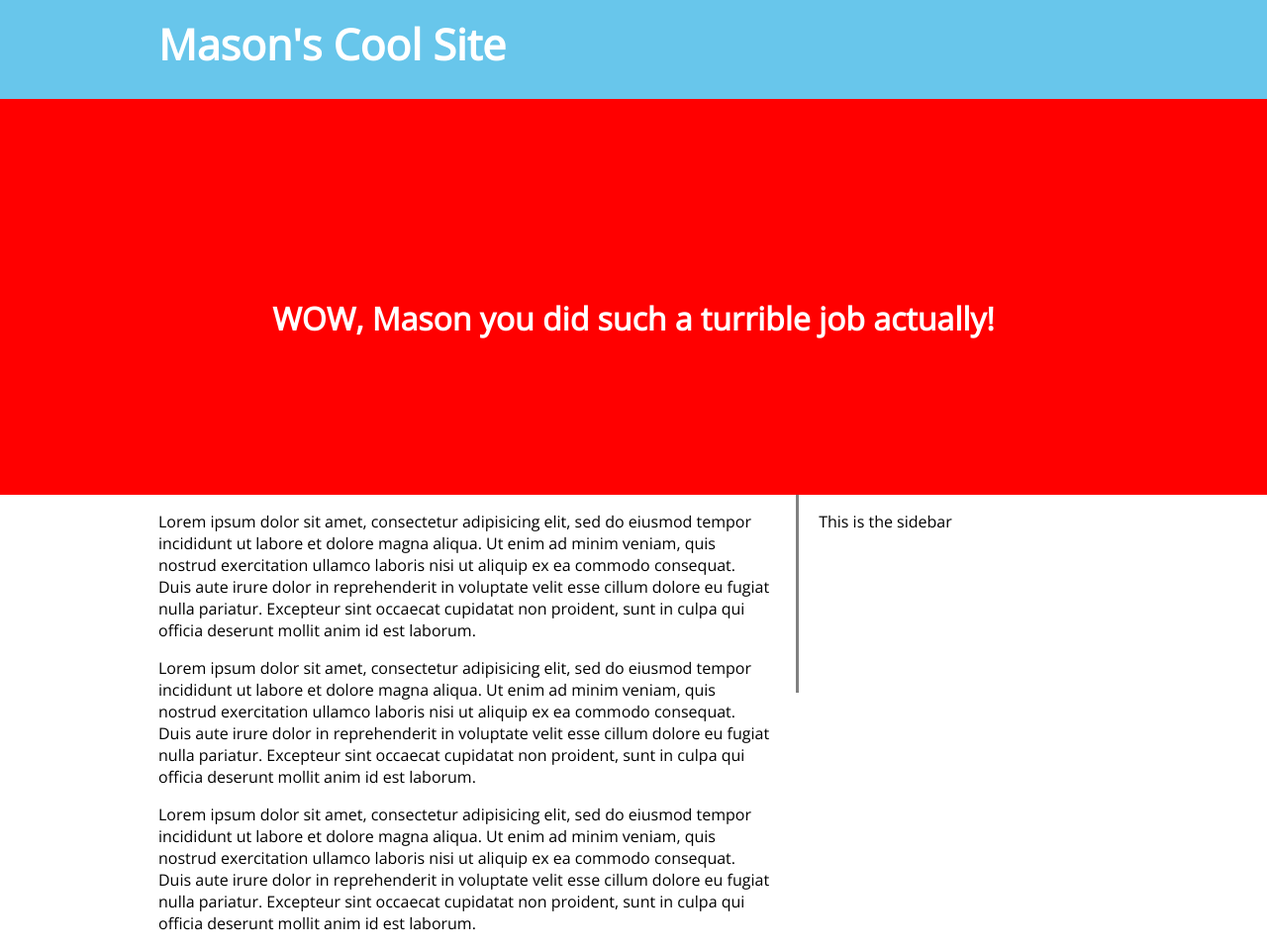
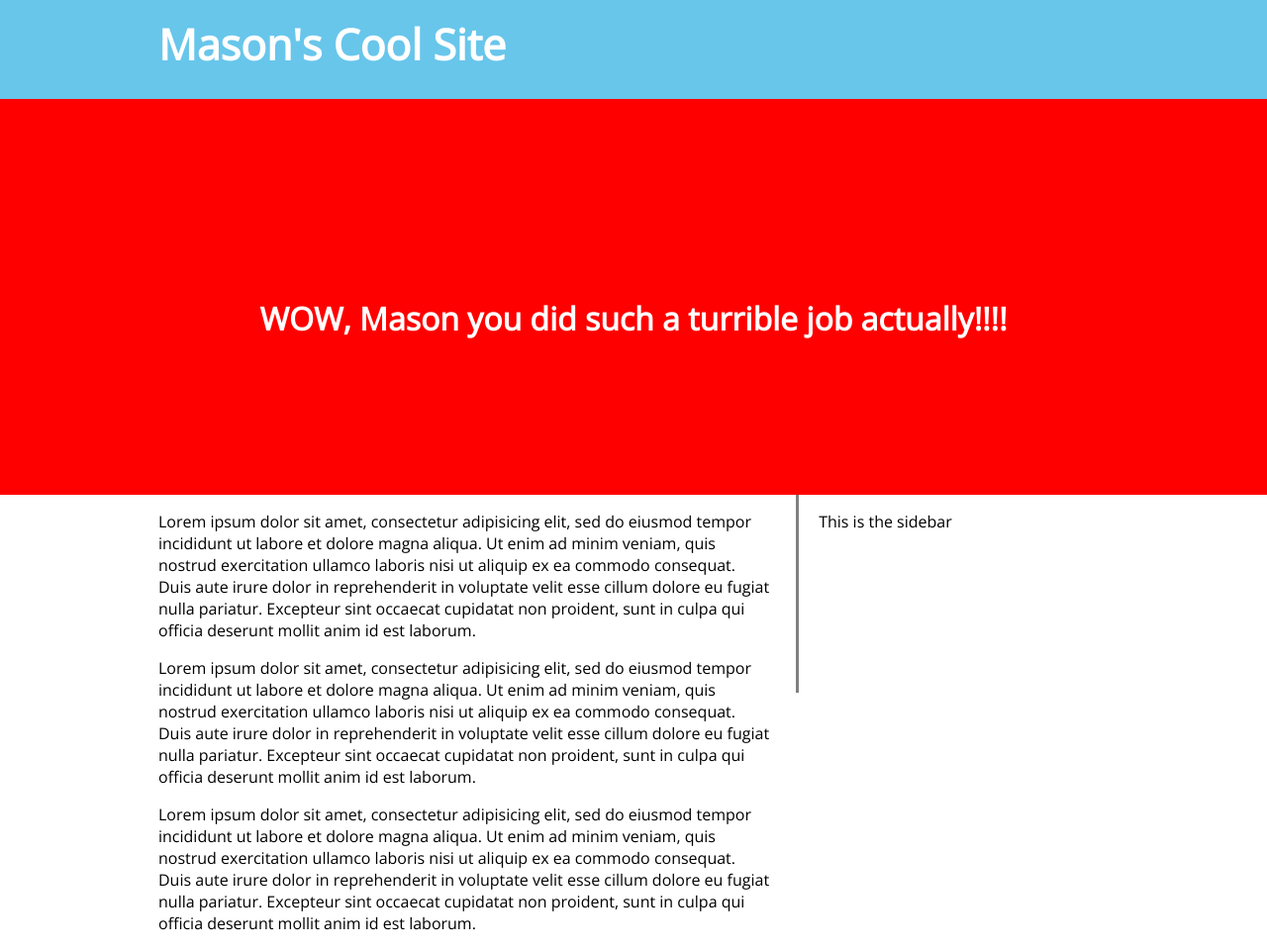
Before and after one commit to mason-stewart/day-one-homework, a plain HTML site: page index.html in a window 1280 px wide. Shown: the whole page at 99% size. Drawn offline with nearby package versions, Linux system fonts and the light colour scheme.

Commit message:
woot woo

```diff
--- a/index.html
+++ b/index.html
@@ -17,7 +17,7 @@
   <div class="banner">
     <div class="container">
       <h3>
-        WOW, Mason you did such a turrible job actually!
+        WOW, Mason you did such a turrible job actually!!!!
       </h3>
     </div>
   </div>
```
